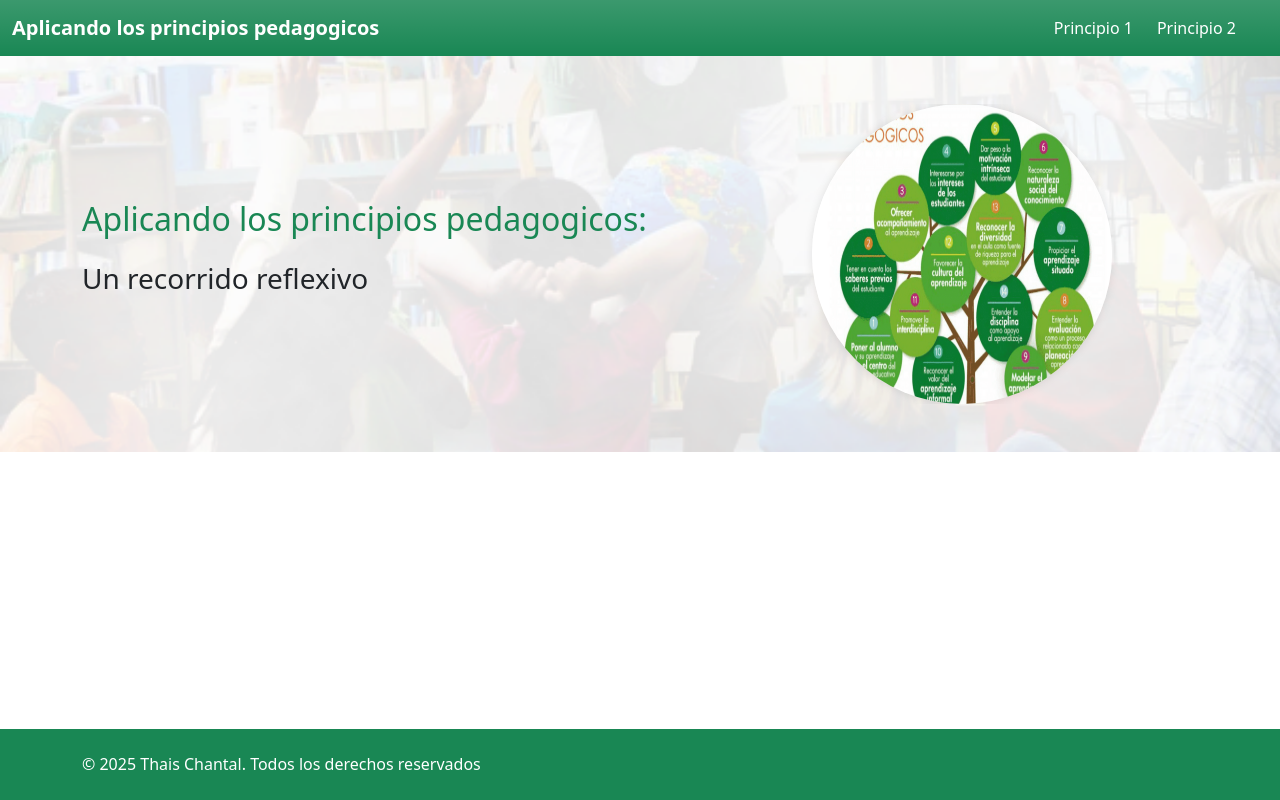
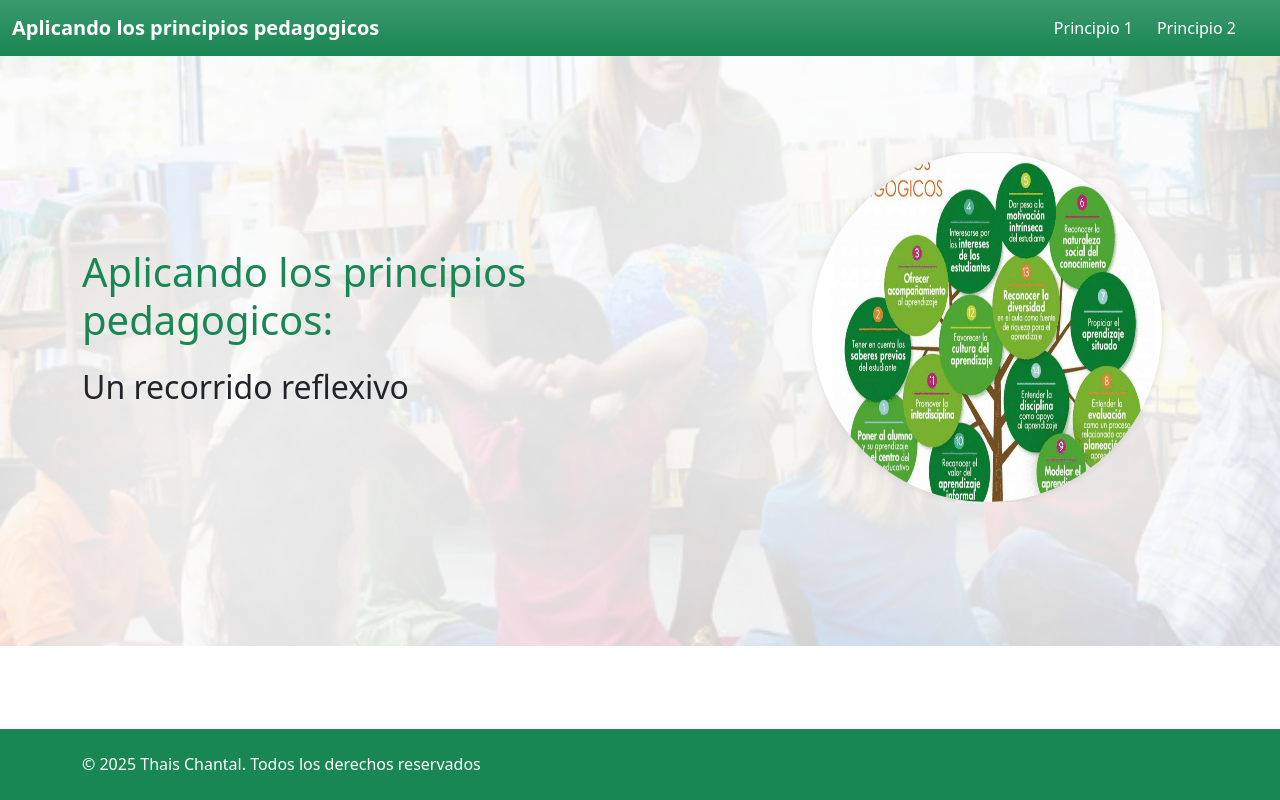
Before and after one commit to Elian-GB/Thais-Chantal, a plain HTML site: page index.html in a window 1280 px wide. Drawn offline with nearby package versions, Linux system fonts and the light colour scheme.

Commit message:
agrande la pagina principal

```diff
--- a/index.html
+++ b/index.html
@@ -35,8 +35,8 @@
       }
 
       #imge {
-        width: 300px !important;
-        height: 300px !important;
+        width: 350px !important;
+        height: 350px !important;
         border-radius: 50% !important;
         box-shadow: 0 0 10px rgba(0, 0, 0, 0.1) !important;
         margin-left: 65px !important;
@@ -122,15 +122,17 @@
             <br>
             <br>
             <br>
-            <h2 class="Texto text-success pt-5">Aplicando los principios pedagogicos:</h2>
-            <h3 class="Texto pt-3">Un recorrido reflexivo</h3>
+            <br>
+            <br>
+            <h1 class="Texto text-success pt-5">Aplicando los principios pedagogicos:</h1>
+            <h2 class="Texto pt-3">Un recorrido reflexivo</h2>
             <!-- <p>En esta seccion se aplicaran los principios pedagogicos para la aplicacion de la informatica en el curso de
             programacion</p> -->
           </div>
-
           <div class="col-lg-5 pt-5 pb-5">
-
-            <div id="carouselExampleAutoplaying" class="carousel slide" data-bs-ride="carousel">
+            <br>
+            <br>
+            <div id="carouselExampleAutoplaying" class="carousel slide Texto" data-bs-ride="carousel">
               <div class="carousel-inner">
                 <div class="carousel-item active" data-bs-interval="3000">
                   <img id="imge" src="img/principios3.png" class="d-block w-100 h-100" alt="imagen 1">
@@ -143,6 +145,10 @@
                 </div>
               </div>
             </div>
+            <br>
+            <br>
+            <br>
+            <br>
           </div>
         </div>
       </div>
```
